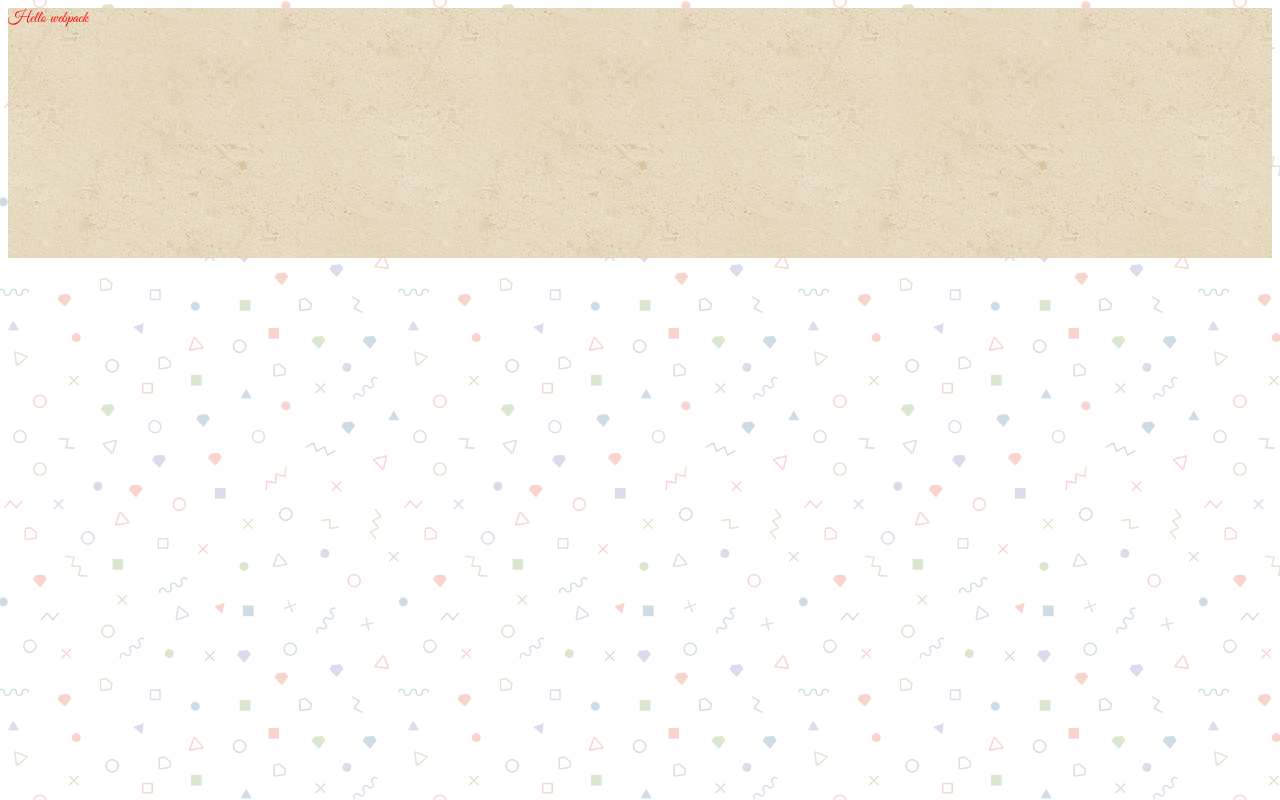
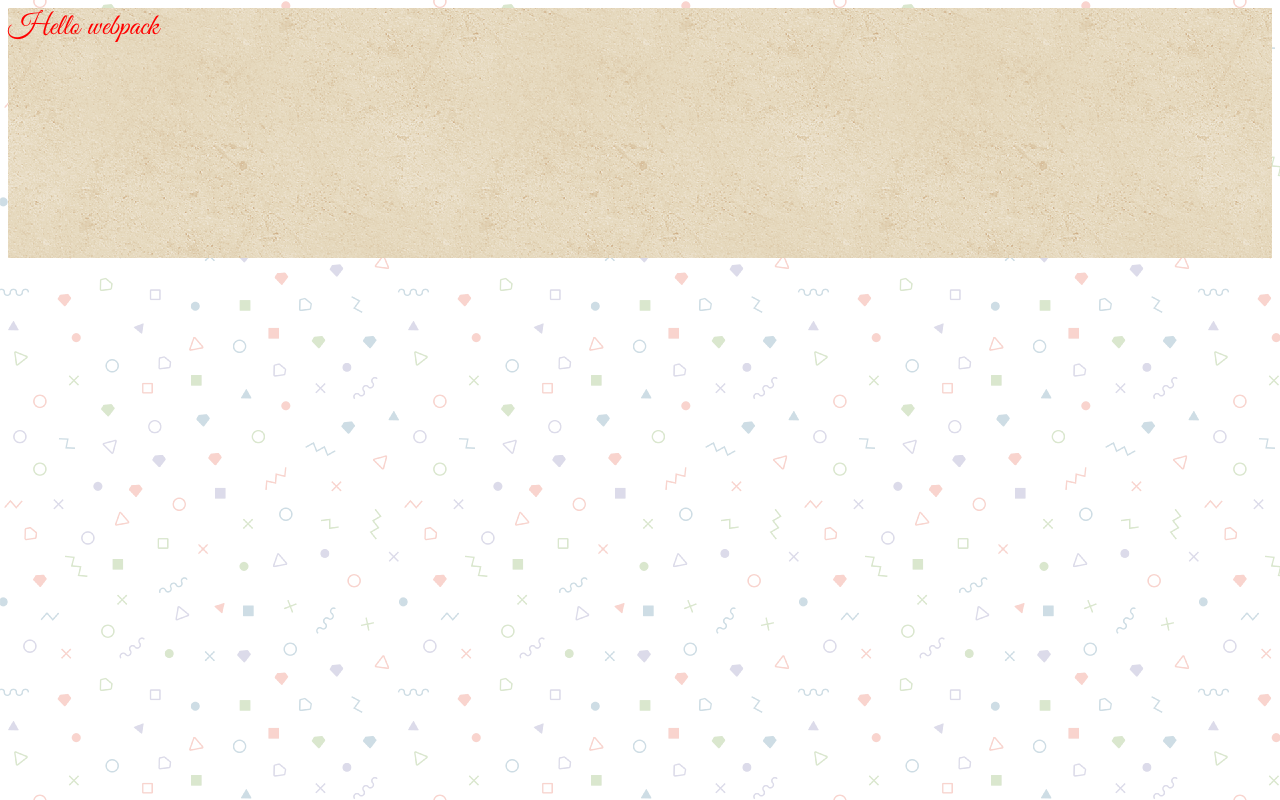
Before and after one commit to samuelj90/webpack-guides, a website built with webpack: page index.html in a window 1280 px wide. Built offline with nearby package versions, Linux system fonts and the light colour scheme.

Commit message:
Asset Management - spliting css into multiple files

```diff
--- /dev/null
+++ b/src/component/hello.css
@@ -0,0 +1,9 @@
+.hello{
+    color: red;
+    background: url('./bg.png');
+    font-family: 'MyFont';
+    height: auto;
+    width: auto;
+    min-height: 250px;
+    font-size: 30px;
+}
--- a/src/index.js
+++ b/src/index.js
@@ -1,5 +1,6 @@
 import _ from 'lodash';
 import './style.css'
+import './component/hello.css'
 function component() {
     var element = document.createElement('div');
     element.classList.add('hello');
--- a/src/style.css
+++ b/src/style.css
@@ -7,11 +7,3 @@
 body{
 	background: url('./bg.png');
 }
-.hello{
-    color: red;
-    background: url('./component/bg.png');
-    font-family: 'MyFont';
-    height: auto;
-    width: auto;
-    min-height: 250px;
-}
```
